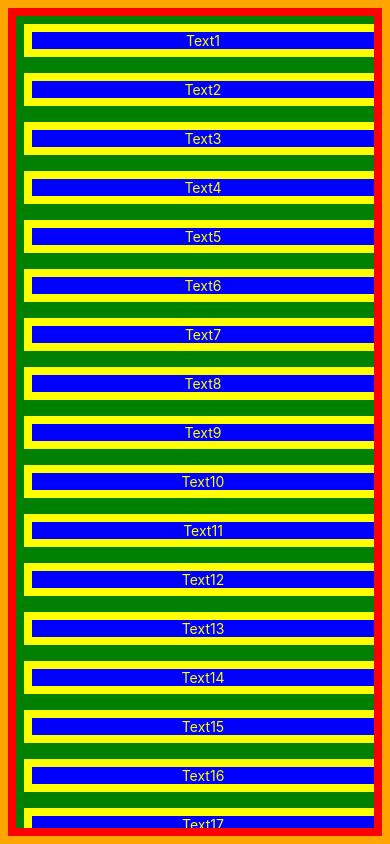
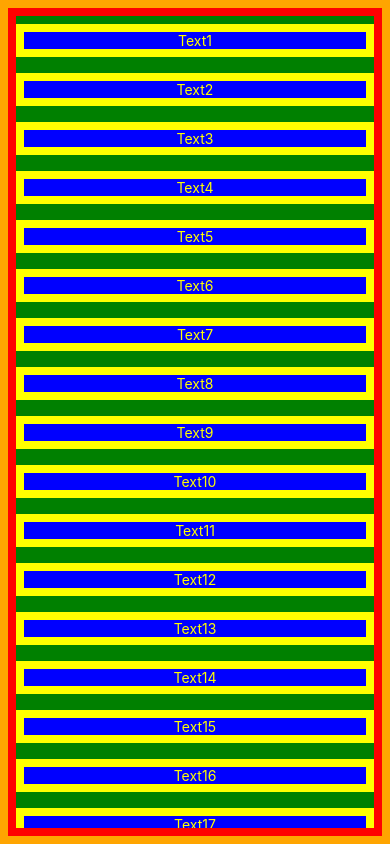
Before and after one commit to CheoR/rn-project2, a React Native app: screen / in a window 390 px wide. Built offline with nearby package versions, Linux system fonts and the light colour scheme.

Commit message:
feat: alert example

```diff
--- a/App.js
+++ b/App.js
@@ -1,5 +1,5 @@
 // import { StatusBar } from "expo-status-bar";
-import { FlatList, Text, TouchableOpacity, View } from "react-native";
+import { Alert, FlatList, Text, TouchableOpacity, View } from "react-native";
 import styles from "./styles";
 
 const DATA = [
@@ -27,6 +27,7 @@ const DATA = [
 
 const pressHandler = (text) => {
   console.log(text);
+  Alert.alert(text);
 };
 
 export default function App() {
--- a/styles.js
+++ b/styles.js
@@ -7,7 +7,7 @@ const styles = StyleSheet.create({
     justifyContent: "center",
     padding: 8,
     backgroundColor: "orange",
-    // width: "100%",
+    width: "100%",
   },
   flatList: {
     backgroundColor: "green",
@@ -24,7 +24,7 @@ const styles = StyleSheet.create({
       alignItems: "center",
       borderColor: "yellow",
       borderWidth: 8,
-      margin: 8,
+      marginVertical: 8,
     },
     text: {
       color: "yellow",
```
